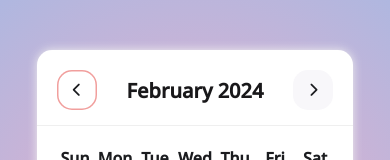
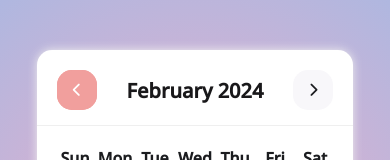
Before and after one commit to sw0610/Save-The-Day, a Vue app in the folder Frontend/todo-list/: page /calendar in a window 390 px wide. In both pictures the pointer is over the button 77 px from the left and 253 px from the top of the page. Shown: the part 163-323 px from the top of the page. Built offline with nearby package versions, Linux system fonts and the light colour scheme.

Commit message:
fix: 모바일에 맞게 수정

```diff
--- a/Frontend/todo-list/src/components/Task/MonthlyCalendar.vue
+++ b/Frontend/todo-list/src/components/Task/MonthlyCalendar.vue
@@ -237,13 +237,13 @@ export default {
 .month-day:hover,
 .btn:hover {
   border-radius: 15px;
-  background-color: #f8f7fa;
-  color: #f19f9d;
+  background-color: #f19f9d;
+  color: #FFFFFF;
   transition: 0.1s;
   cursor: pointer;
   box-shadow: inset 0px 0px 0px 1.5px #f19f9d;
-  background-color: transparent;
-  color: #1b1c1f;
+  /* background-color: transparent; */
+  /* color: #1b1c1f; */
 }
 
 .calendar-toolbar > [class$="month-btn"]:focus,
```
